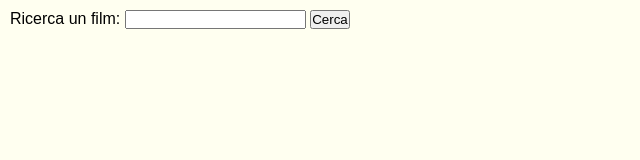
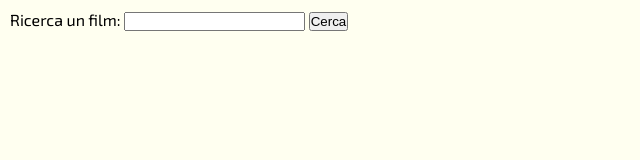
Before and after one commit to MarcoHijacker/ajax-ex-boolflix, a plain HTML site: page index.html in a window 1280 px wide. Shown: the full height of the page, 0-640 px from the left. Drawn offline with nearby package versions, Linux system fonts and the light colour scheme.

Commit message:
Milestone 1 completata (css fix).

```diff
--- a/index.html
+++ b/index.html
@@ -5,6 +5,7 @@
 		<meta charset="utf-8">
 		<title>Esercizio Boolflix</title>
 		<link rel="stylesheet" href="css/main.css">
+		<link href="https://fonts.googleapis.com/css2?family=Exo+2:wght@300;400;600;800&display=swap" rel="stylesheet">
 		<script src="https://code.jquery.com/jquery-3.5.1.js" integrity="sha256-QWo7LDvxbWT2tbbQ97B53yJnYU3WhH/C8ycbRAkjPDc=" crossorigin="anonymous"></script>
 		<script src="https://kit.fontawesome.com/d4368e456d.js" crossorigin="anonymous"></script>
 		<script src="https://cdnjs.cloudflare.com/ajax/libs/handlebars.js/4.7.6/handlebars.min.js"></script>
```
